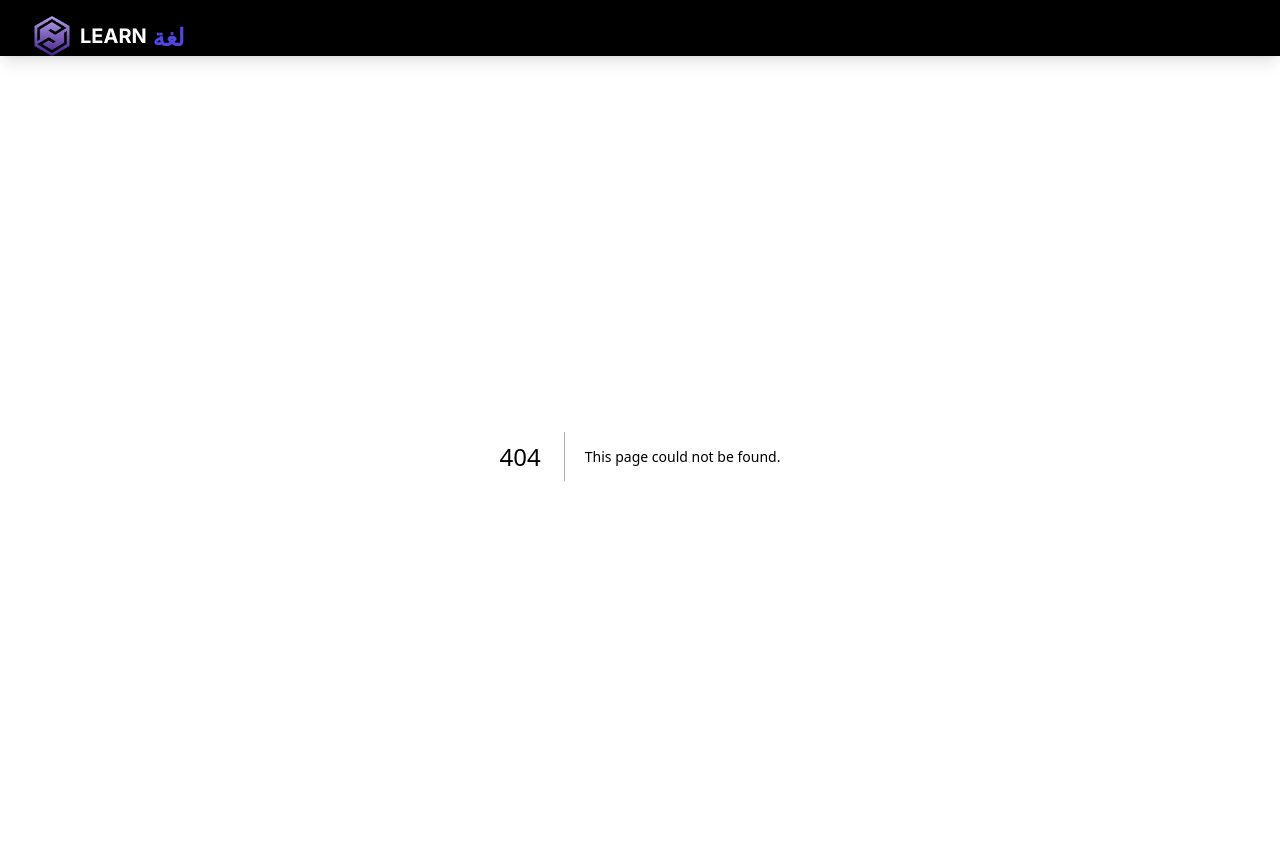
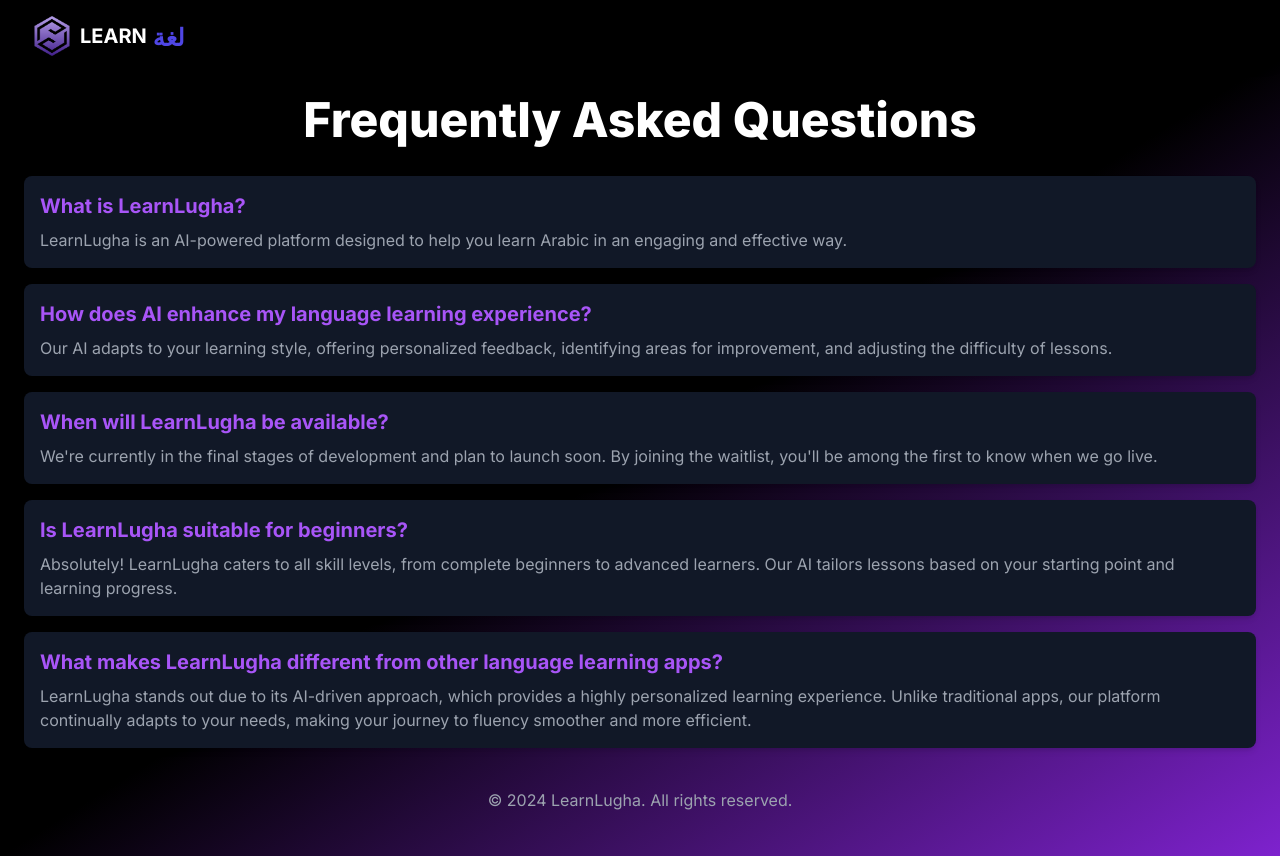
Before and after one commit to omar-t-ahmed/learn-lugha, a Next.js app: page /faq in a window 1280 px wide. Before the commit this address had no page. Built offline with nearby package versions, Linux system fonts and the light colour scheme.

Commit message:
faq almost done

```diff
--- /dev/null
+++ b/src/app/faq/page.tsx
@@ -0,0 +1,49 @@
+import MaxWidthWrapper from "@/components/MaxWidthWrapper";
+import Navbar from "@/components/Navbar";
+
+export default function FAQ() {
+  return (
+    <div className="min-h-screen flex flex-col items-center bg-gradient-to-br from-black via-black to-purple-700 text-white">
+      <main className="flex flex-col items-center justify-center w-full max-w-7xl mx-auto px-6 py-10">
+        <h1 className="text-4xl md:text-5xl font-extrabold text-white mb-8">
+          Frequently Asked Questions
+        </h1>
+        <div className="w-full text-left text-gray-400 space-y-4">
+          <div className="bg-gray-900 p-4 rounded-lg shadow-md">
+            <h2 className="text-xl font-bold text-purple-500">What is LearnLugha?</h2>
+            <p className="mt-2">
+              LearnLugha is an AI-powered platform designed to help you learn Arabic in an engaging and effective way.
+            </p>
+          </div>
+          <div className="bg-gray-900 p-4 rounded-lg shadow-md">
+            <h2 className="text-xl font-bold text-purple-500">How does AI enhance my language learning experience?</h2>
+            <p className="mt-2">
+              Our AI adapts to your learning style, offering personalized feedback, identifying areas for improvement, and adjusting the difficulty of lessons.
+            </p>
+          </div>
+          <div className="bg-gray-900 p-4 rounded-lg shadow-md">
+            <h2 className="text-xl font-bold text-purple-500">When will LearnLugha be available?</h2>
+            <p className="mt-2">
+              We're currently in the final stages of development and plan to launch soon. By joining the waitlist, you'll be among the first to know when we go live.
+            </p>
+          </div>
+          <div className="bg-gray-900 p-4 rounded-lg shadow-md">
+            <h2 className="text-xl font-bold text-purple-500">Is LearnLugha suitable for beginners?</h2>
+            <p className="mt-2">
+              Absolutely! LearnLugha caters to all skill levels, from complete beginners to advanced learners. Our AI tailors lessons based on your starting point and learning progress.
+            </p>
+          </div>
+          <div className="bg-gray-900 p-4 rounded-lg shadow-md">
+            <h2 className="text-xl font-bold text-purple-500">What makes LearnLugha different from other language learning apps?</h2>
+            <p className="mt-2">
+              LearnLugha stands out due to its AI-driven approach, which provides a highly personalized learning experience. Unlike traditional apps, our platform continually adapts to your needs, making your journey to fluency smoother and more efficient.
+            </p>
+          </div>
+        </div>
+      </main>
+      <footer className="mb-5">
+        <p className="text-center text-gray-400">© 2024 LearnLugha. All rights reserved.</p>
+      </footer>
+    </div>
+  );
+}
--- a/src/app/page.tsx
+++ b/src/app/page.tsx
@@ -1,3 +1,4 @@
+import Link from "next/link";
 import MaxWidthWrapper from "@/components/MaxWidthWrapper";
 import Navbar from "@/components/Navbar";
 import Waitlist from "@/components/Waitlist";
@@ -13,14 +14,21 @@ export default function Home() {
           <p className="mt-4 md:mt-6 text-md md:text-lg text-gray-400">
             Experience the future of language learning with AI-driven lessons.
           </p>
+          <div className="mt-8">
+            <Link href="/faq" passHref>
+              <button className="inline-block bg-gradient-to-r from-purple-500 to-indigo-600 text-white font-bold py-3 px-6 rounded-lg shadow-lg transform hover:scale-105 transition-transform">
+                View FAQs
+              </button>
+            </Link>
+          </div>
         </div>
         <div className="flex-1 flex justify-center mt-8 md:mt-0">
           <Waitlist />
         </div>
       </main>
-        <footer className="mb-5">
+      <footer className="mb-5">
         <p className="text-center text-gray-400">© 2024 LearnLugha. All rights reserved.</p>
-        </footer>
+      </footer>
     </div>
   );
 }
--- a/src/components/Waitlist.tsx
+++ b/src/components/Waitlist.tsx
@@ -2,7 +2,7 @@
 
 import React, { useState } from "react";
 import db from "../../src/firebase";
-import { collection, addDoc } from "firebase/firestore";
+import { collection, addDoc, query, where, getDocs } from "firebase/firestore";
 
 export default function Waitlist() {
     const [email, setEmail] = useState("");
@@ -13,14 +13,21 @@ export default function Waitlist() {
         console.log("Form submitted");
 
         try {
-            console.log("Attempting to add to Firestore");
+
+            // Query Firestore to check if the email already exists
+            const q = query(collection(db, "waitlist"), where("email", "==", email));
+            const querySnapshot = await getDocs(q);
+
+            if (!querySnapshot.empty) {
+                setMessage("This email is already on the waitlist.");
+                return;
+            }
 
             // Add the email to Firestore
             const docRef = await addDoc(collection(db, "waitlist"), {
                 email: email,
                 timestamp: new Date(),
             });
-            console.log("Document successfully written with ID: ", docRef.id);
 
             // Send the confirmation email via the API route
             const response = await fetch('/api/sendEmail', {
@@ -43,25 +50,23 @@ export default function Waitlist() {
 
         } catch (error) {
             if (error instanceof Error) {
-                console.error("Error adding document: ", error.message);
                 setMessage("There was an error. Please try again.");
             } else {
-                console.error("Unexpected error: ", error);
                 setMessage("There was an unexpected error. Please try again.");
             }
         }
     };
 
-
     return (
-        <div className="max-w-md mx-auto p-10 rounded-md shadow-md">
-            <h2 className="text-3xl font-bold text-white mb-6 text-center">
-                Join the Waitlist
+        <div className="max-w-lg mx-auto p-10 rounded-md">
+            <h2 className="text-2xl font-bold text-white mb-6 text-center">
+                Sign up for our waitlist and get <span className="font-bold text-purple-400">5 free lessons!</span>
             </h2>
             <form onSubmit={handleSubmit} className="flex flex-col">
+                <div className="flex rounded-md shadow-sm">
                     <input
                         type="email"
-                    className="p-3 border border-gray-600 bg-zinc-900 rounded-md mb-4 text-white"
+                        className="p-3 border-t-2 border-b-2 border-l-2 border-gray-600 bg-zinc-900 text-white flex-grow rounded-l-md focus:outline-none"
                         placeholder="Enter your email"
                         value={email}
                         onChange={(e) => setEmail(e.target.value)}
@@ -69,12 +74,13 @@ export default function Waitlist() {
                     />
                     <button
                         type="submit"
-                    className="button-purple"
+                        className="button-purple p-3 text-white font-bold bg-purple-500 rounded-r-md"
                     >
-                    Join Waitlist
+                        Sign Up
                     </button>
+                </div>
             </form>
-            {message && <p className="mt-4 text-white">{message}</p>}
+            {message && <p className="mt-4 text-white text-center">{message}</p>}
         </div>
     );
 }
```
Lines whose indentation alone changed are shown as unchanged.
